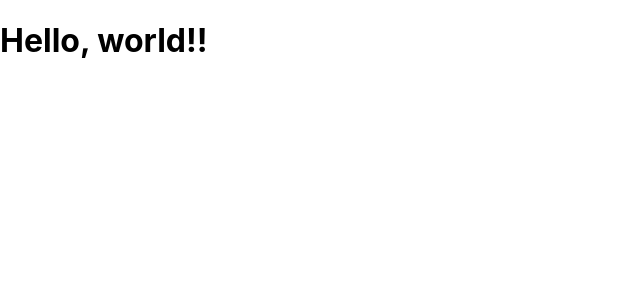
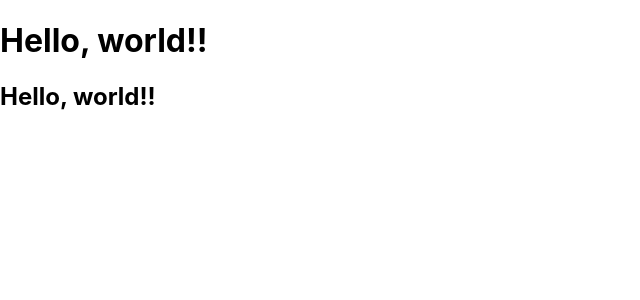
Before and after one commit to takiguchi-yu/react-redux-crud-application, a React (Create React App) app: page / in a window 1280 px wide. Shown: the top 300 px of the page, without its empty margins (0-640 px from the left). Built offline with nearby package versions, Linux system fonts and the light colour scheme.

Commit message:
Readct synctax

```diff
--- a/src/App.js
+++ b/src/App.js
@@ -2,7 +2,10 @@ import React from 'react';
 
 function App() {
   return (
-    <h1>Hello, world!!</h1>
+    <React.Fragment>
+      <h1 className="foo">Hello, world!!</h1>
+      <h2 className="foo">Hello, world!!</h2>
+    </React.Fragment>
   );
 }
 
```
